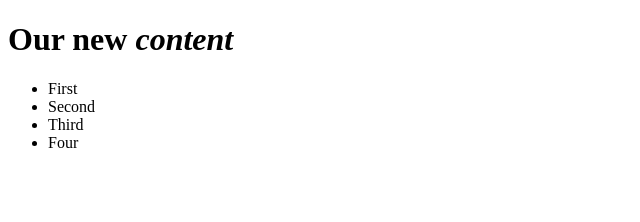
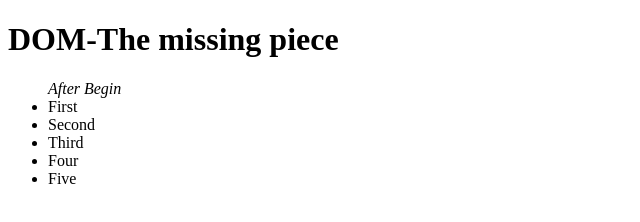
Before and after one commit to allmoinahmed/dom-practice, a plain HTML site: page index.html in a window 1280 px wide. Shown: the whole page, without its empty margins (0-640 px from the left). Drawn offline with Linux system fonts and the light colour scheme.

Commit message:
Updated Dom

```diff
--- a/index.html
+++ b/index.html
@@ -6,7 +6,7 @@
         <meta name="viewport" content="width=device-width, initial-scale=1.0">
         <title>DOM (Document Object Model)</title>
     </head>
-    <body>
+    <body class="body">
         <div class="container">
             <h1>DOM-The missing piece</h1>
             <ul id="nav">
--- a/main.js
+++ b/main.js
@@ -12,7 +12,7 @@
 // Selecting Element
 const h1Elm = document.querySelector('h1')
 // const containerElm = document.querySelector('.container')
-// const navElm = document.querySelector('#nav')
+const navElm = document.querySelector('#nav')
 // const FirstElm = document.querySelector('#nav .first')
 // console.log(FirstElm);
 
@@ -24,6 +24,35 @@ const h1Elm = document.querySelector('h1')
 
 // reading elements
 // h1Elm.textContent = 'Our new <em>content</em>'
-h1Elm.innerHTML = 'Our new <em>content</em>'
+// h1Elm.innerHTML = 'Our new <em>content</em>'
 
-console.log(h1Elm.textContent);
+// console.log(h1Elm.textContent);
+
+
+// Traversing elements
+
+const firstNavElm = navElm.children[0];
+// console.log(firstNavElm.closest('.body'));
+
+// const NavArray = Array.from(navElm.children)
+// NavArray.forEach( items => console.log(items))
+
+
+// Removing elements
+//using target element
+// firstNavElm.remove()
+
+// Creating Element
+// <li class="first">First</li>
+const liElem = document.createElement('li')
+liElem.className = 'five'
+liElem.textContent = 'Five'
+// navElm.appendChild(liElem)
+// navElm.prepend(liElem)
+
+
+// insertAdjacentHTML
+// insertAdjacentElement
+
+navElm.insertAdjacentElement('beforeend', liElem)
+navElm.insertAdjacentHTML('afterbegin', '<em>After Begin</em>')
```
